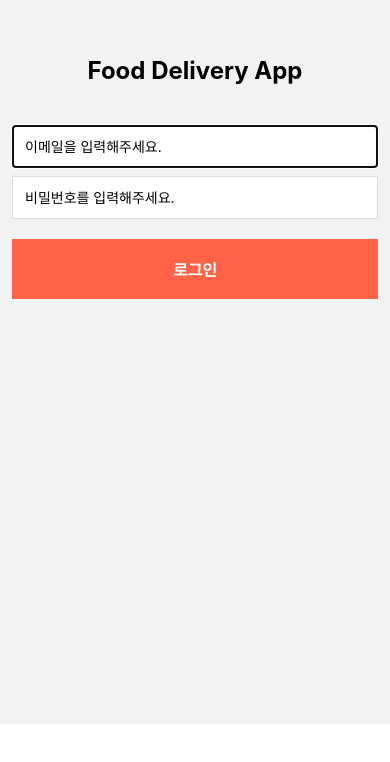
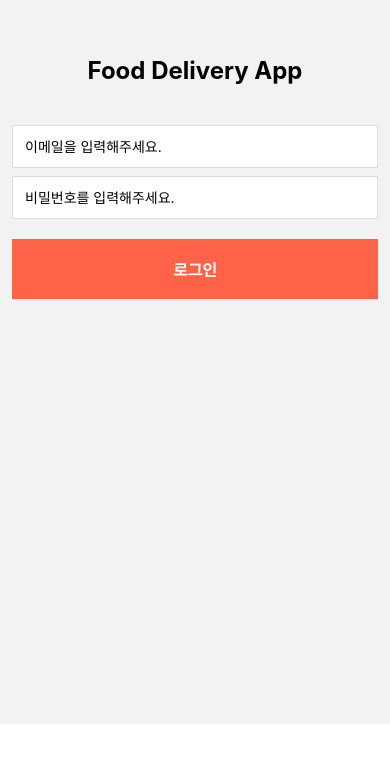
Before and after one commit to shinhyojeong/food-delivery-app, a React Native app: screen /Login in a window 390 px wide. Shown: the part 120-882 px from the top of the page. Built offline with nearby package versions, Linux system fonts and the light colour scheme.

Commit message:
chore: 로그인 페이지 접근시 autoFocus 제거

```diff
--- a/src/screens/Login.tsx
+++ b/src/screens/Login.tsx
@@ -8,11 +8,7 @@ const LoginScreen = () => {
     <DismissAvoidingView style={styles.container}>
       <Logo marginVertical={36} />
       <View>
-        <TextInput
-          autoFocus
-          style={styles.input}
-          placeholder="이메일을 입력해주세요."
-        />
+        <TextInput style={styles.input} placeholder="이메일을 입력해주세요." />
         <TextInput
           style={styles.input}
           placeholder="비밀번호를 입력해주세요."
```
